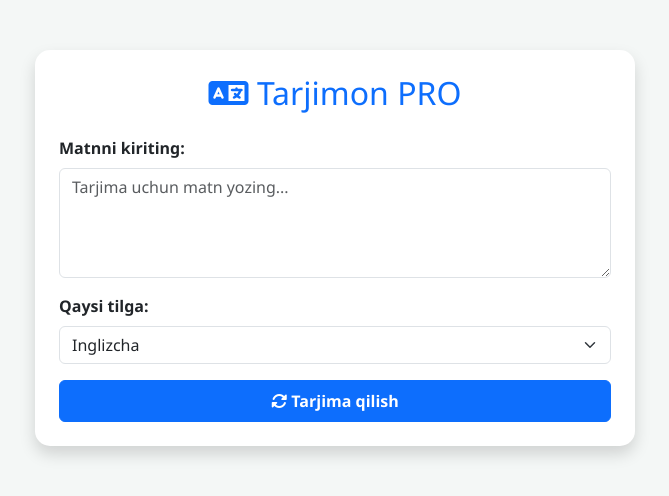
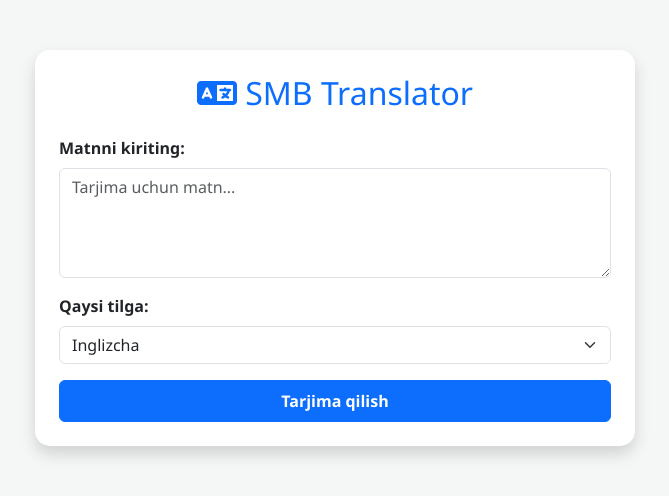
Before and after one commit to sohibjon1606/my-django-translator, a Django app: page / in a window 1280 px wide. Shown: the top 496 px of the page, without its empty margins (305-974 px from the left). Run offline with Django 5.2, Linux system fonts and the light colour scheme.

Commit message:
Google verification va SEO meta teglar qo'shildi

```diff
--- a/translator/templates/index.html
+++ b/translator/templates/index.html
@@ -2,26 +2,35 @@
 <html lang="uz">
 <head>
     <meta charset="UTF-8">
-    <title>Django Tarjimon PRO</title>
+    <meta name="viewport" content="width=device-width, initial-scale=1.0">
+
+    <meta name="google-site-verification" content="google_verification_kodi_shu_yerda" />
+
+    <title>SMB Translator - Onlayn Tarjimon</title>
+    <meta name="description" content="SMB Translator - Matnlarni o'zbek, ingliz va rus tillariga tez va sifatli tarjima qiling. Ovozli o'qish va nusxalash funksiyalari mavjud.">
+    <meta name="keywords" content="tarjimon, uzbek translator, onlayn tarjima, smb translator, django tarjimon">
+    <meta name="author" content="Sohibjon Maxamadjonov">
+    <meta name="robots" content="index, follow">
+
     <link href="https://cdn.jsdelivr.net/npm/bootstrap@5.3.0/dist/css/bootstrap.min.css" rel="stylesheet">
     <link rel="stylesheet" href="https://cdnjs.cloudflare.com/ajax/libs/font-awesome/6.4.0/css/all.min.css">
+
     <style>
-        body { background: #f4f7f6; font-family: 'Segoe UI', Tahoma, Geneva, Verdana, sans-serif; }
+        body { background: #f4f7f6; font-family: 'Segoe UI', sans-serif; }
         .main-card { max-width: 600px; margin: 50px auto; border-radius: 15px; border: none; }
         .btn-action { margin-top: 10px; margin-right: 5px; }
-        .result-box { position: relative; }
     </style>
 </head>
 <body>
     <div class="container">
         <div class="card main-card shadow p-4">
-            <h2 class="text-center mb-4 text-primary"><i class="fas fa-language"></i> Tarjimon PRO</h2>
+            <h2 class="text-center mb-4 text-primary"><i class="fas fa-language"></i> SMB Translator</h2>
 
             <form method="POST">
                 {% csrf_token %}
                 <div class="mb-3">
                     <label class="form-label fw-bold">Matnni kiriting:</label>
-                    <textarea name="text" class="form-control" rows="4" placeholder="Tarjima uchun matn yozing...">{{ original }}</textarea>
+                    <textarea name="text" class="form-control" rows="4" placeholder="Tarjima uchun matn...">{{ original }}</textarea>
                 </div>
 
                 <div class="mb-3">
@@ -33,25 +42,16 @@
                     </select>
                 </div>
 
-                <button type="submit" class="btn btn-primary w-100 py-2 fw-bold">
-                    <i class="fas fa-sync-alt"></i> Tarjima qilish
-                </button>
+                <button type="submit" class="btn btn-primary w-100 py-2 fw-bold">Tarjima qilish</button>
             </form>
 
             {% if translated %}
-            <div class="mt-4 p-3 bg-light border rounded result-box">
+            <div class="mt-4 p-3 bg-light border rounded">
                 <h5 class="text-muted">Natija:</h5>
                 <p id="resultText" class="fs-5">{{ translated }}</p>
-
                 <hr>
-
-                <button onclick="speakText()" class="btn btn-outline-success btn-sm btn-action">
-                    <i class="fas fa-volume-up"></i> Eshitish
-                </button>
-
-                <button onclick="copyText()" class="btn btn-outline-secondary btn-sm btn-action">
-                    <i class="fas fa-copy"></i> Nusxalash
-                </button>
+                <button onclick="speakText()" class="btn btn-outline-success btn-sm btn-action"><i class="fas fa-volume-up"></i> Eshitish</button>
+                <button onclick="copyText()" class="btn btn-outline-secondary btn-sm btn-action"><i class="fas fa-copy"></i> Nusxalash</button>
                 <span id="copyMsg" class="text-success small" style="display: none;">Nusxalandi!</span>
             </div>
             {% endif %}
@@ -59,25 +59,14 @@
     </div>
 
     <script>
-        // Ovozli o'qish funksiyasi
         function speakText() {
             const text = document.getElementById('resultText').innerText;
+            const utterance = new SpeechSynthesisUtterance(text);
             const lang = "{{ lang }}";
-            const utterance = new SpeechSynthesisUtterance(text);
-
-            // Tilni sozlash
-            if (lang === 'uz') {
-                utterance.lang = 'tr-TR'; // O'zbekcha uchun eng yaqin talaffuz
-            } else if (lang === 'ru') {
-                utterance.lang = 'ru-RU';
-            } else {
-                utterance.lang = 'en-US';
-            }
-
+            utterance.lang = lang === 'uz' ? 'tr-TR' : (lang === 'ru' ? 'ru-RU' : 'en-US');
             window.speechSynthesis.speak(utterance);
         }
 
-        // Nusxalash funksiyasi
         function copyText() {
             const text = document.getElementById('resultText').innerText;
             navigator.clipboard.writeText(text).then(() => {
```
